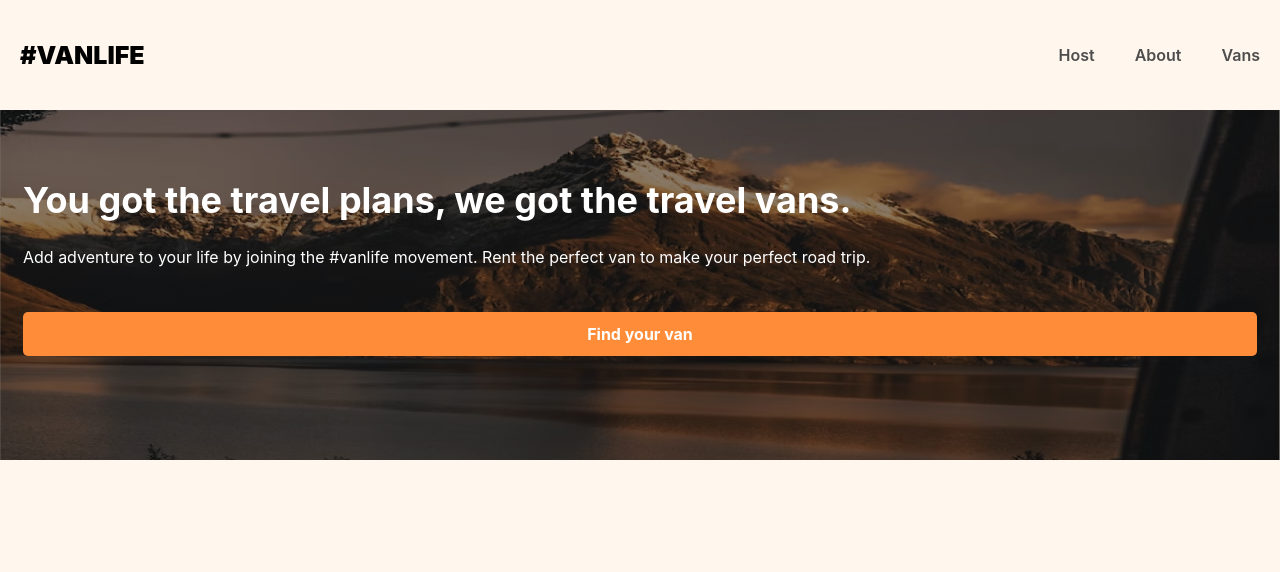
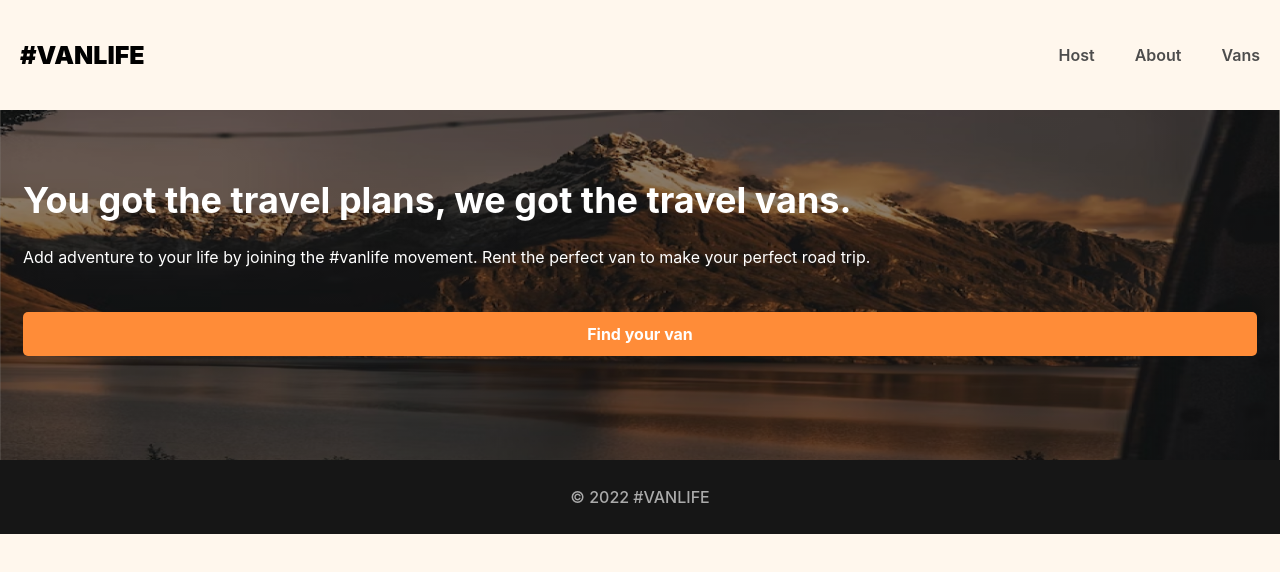
Before and after one commit to jmarcm/van-life, a React (Vite) app: page / in a window 1280 px wide. Shown: the top 572 px of the page. Built offline with nearby package versions, Linux system fonts and the light colour scheme; what miragejs would draw is missing.

Commit message:
Adding footer

```diff
--- /dev/null
+++ b/src/components/Footer.jsx
@@ -0,0 +1,3 @@
+export default function Footer() {
+    return <footer>&#169; 2022 #VANLIFE</footer>;
+}
--- a/src/components/Layout.jsx
+++ b/src/components/Layout.jsx
@@ -1,12 +1,14 @@
 import React from "react";
 import { Outlet } from "react-router-dom";
 import Header from "./Header";
+import Footer from "./Footer";
 
 export default function Layout() {
     return (
         <>
             <Header />
             <Outlet />
+            <Footer />
         </>
     );
 }
```
Also changed, not shown: 1 other file (tests, documents, lock files or other folders).
